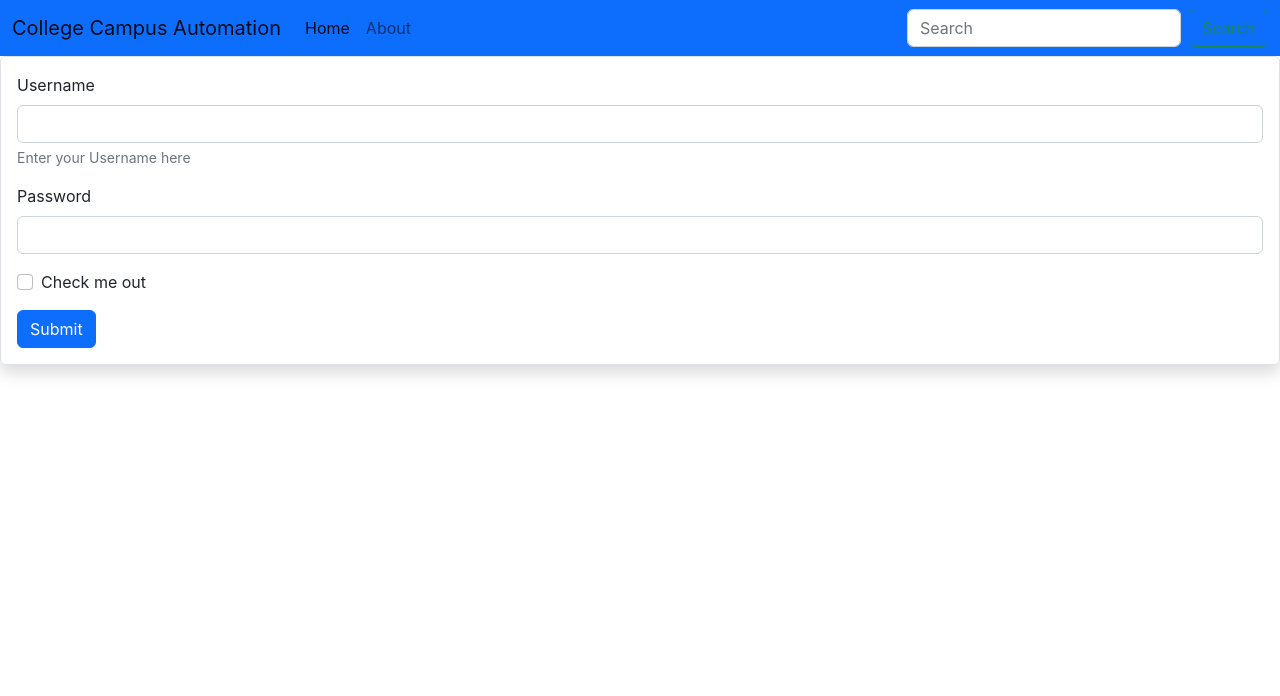
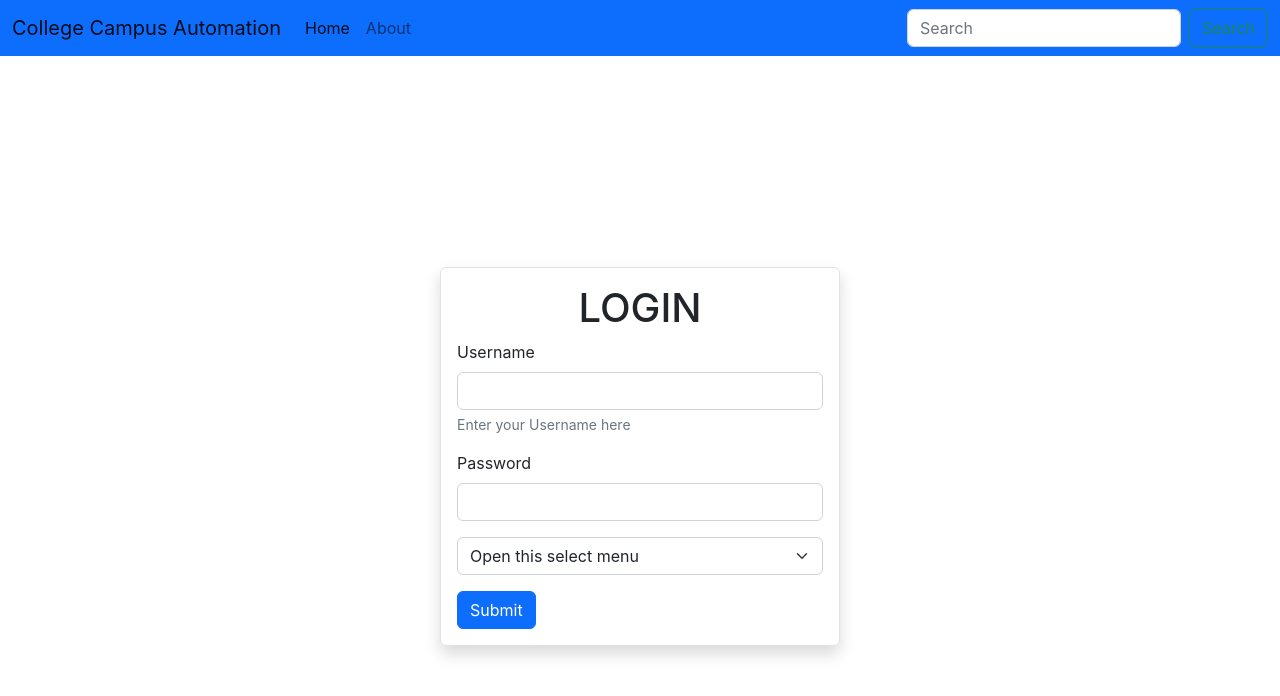
Before and after one commit to ShadowMonarch9871/College-Automation, a React (Create React App) app in the folder frontend/: page / in a window 1280 px wide. Shown: the top 696 px of the page. Built offline with nearby package versions, Linux system fonts and the light colour scheme.

Commit message:
Selector added

```diff
--- a/frontend/package.json
+++ b/frontend/package.json
@@ -6,7 +6,9 @@
     "@testing-library/jest-dom": "^5.16.5",
     "@testing-library/react": "^13.4.0",
     "@testing-library/user-event": "^13.5.0",
+    "bootstrap": "^5.2.2",
     "react": "^18.2.0",
+    "react-bootstrap": "^2.5.0",
     "react-dom": "^18.2.0",
     "react-scripts": "5.0.1",
     "web-vitals": "^2.1.4"
--- a/frontend/src/form.js
+++ b/frontend/src/form.js
@@ -3,12 +3,33 @@
 export default function form() {
   return (
     <>
-      <form className="border shadow p-3 rounded">
-        <div className ="mb-3">
+      <div
+        className="container"
+        style={{
+          display: "flex",
+          justifyContent: "center",
+          alignItems: "center",
+          height: "100vh",
+        }}
+      >
+        <form
+          className="border shadow p-3 rounded"
+          style={{
+            width: "400px",
+          }}
+        >
+          <h1 className="text-center p3">LOGIN</h1>
+
+          <div className="mb-3">
             <label htmlFor="username" className="form-label">
               Username
             </label>
-          <input type="text" className="form-control" id="username" />
+            <input
+              type="text"
+              className="form-control"
+              id="username"
+              name="username"
+            />
             <div id="emailHelp" className="form-text">
               Enter your Username here
             </div>
@@ -17,23 +38,27 @@
             <label htmlFor="password" className="form-label">
               Password
             </label>
-          <input type="text" className="form-control" id="password" />
+            <input
+              type="text"
+              className="form-control"
+              id="password"
+              name="password"
+            />
           </div>
+          <select class="form-select mb-3"  aria-label="Default select example">
+            <option selected>Open this select menu</option>
+            <option value="1">One</option>
+            <option value="2">Two</option>
+            <option value="3">Three</option>
+          </select>
 
-        <div className="mb-3 form-check">
-          <input
-            type="checkbox"
-            className="form-check-input"
-            id="exampleCheck1"
-          />
-          <label className="form-check-label" htlmFor="exampleCheck1">
-            Check me out
-          </label>
-        </div>
+
+
           <button type="submit" className="btn btn-primary">
             Submit
           </button>
         </form>
+      </div>
     </>
   );
 }
```
Also changed, not shown: 1 other file (tests, documents, lock files or other folders). Lines whose indentation alone changed are shown as unchanged.
